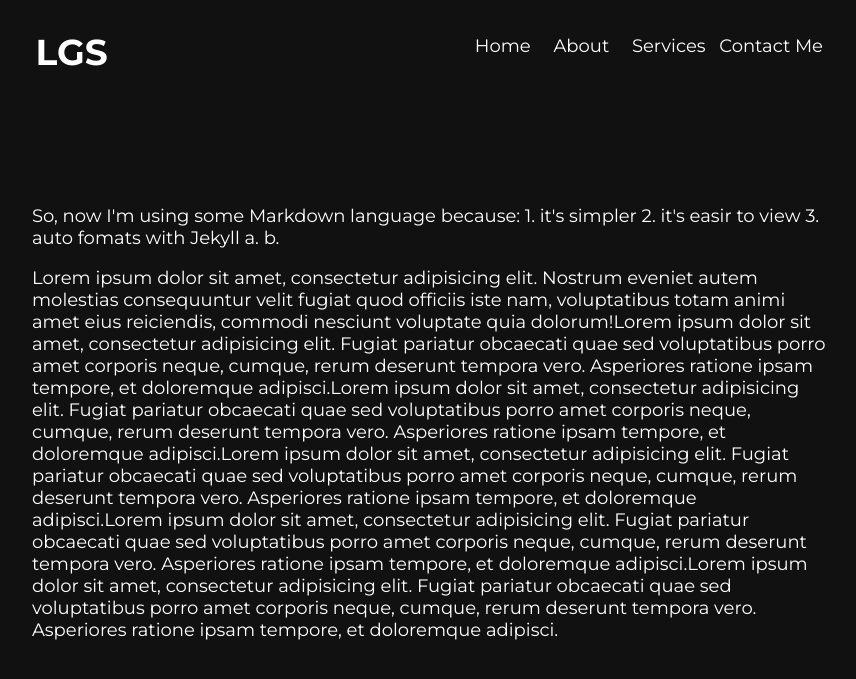
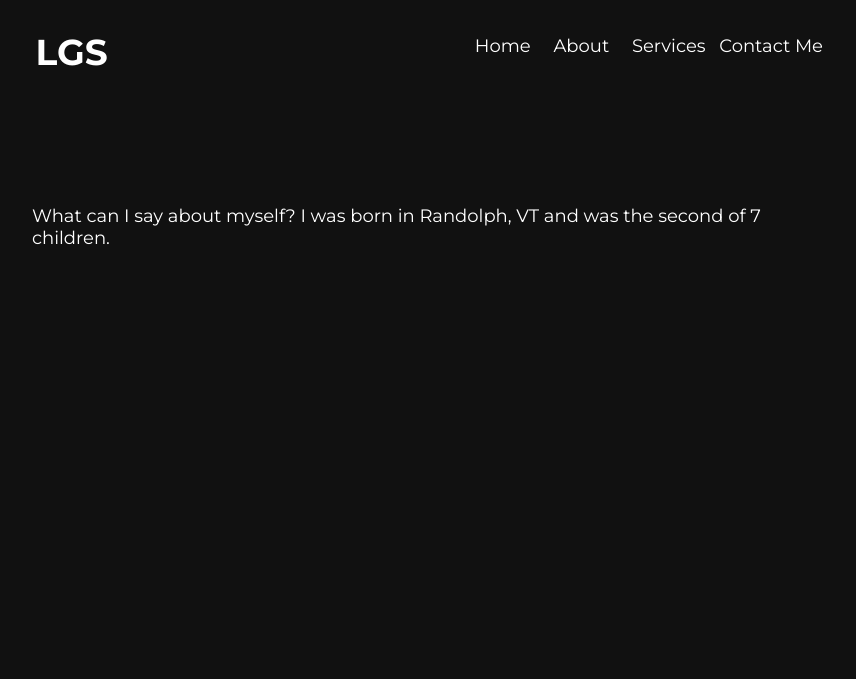
Before and after one commit to delonline/delonline.github.io, a Jekyll site: the page built from about.html, in a window 1280 px wide. Shown: the top 679 px of the page, without its empty margins (208-1064 px from the left). Built offline with Jekyll 4.4.1, drawn with Linux system fonts in a browser that asks for light colours.

Commit message:
Update about.html

```diff
--- a/about.html
+++ b/about.html
@@ -2,12 +2,4 @@
 layout: default
 title: Del Brown, Retired Traveler
 ---
-
-So, now I'm using some Markdown language because:
-1. it's simpler
-2. it's easir to view
-3. auto fomats with Jekyll
-a.
-b.
-
-<p>Lorem ipsum dolor sit amet, consectetur adipisicing elit. Nostrum eveniet autem molestias consequuntur velit fugiat quod officiis iste nam, voluptatibus totam animi amet eius reiciendis, commodi nesciunt voluptate quia dolorum!Lorem ipsum dolor sit amet, consectetur adipisicing elit. Fugiat pariatur obcaecati quae sed voluptatibus porro amet corporis neque, cumque, rerum deserunt tempora vero. Asperiores ratione ipsam tempore, et doloremque adipisci.Lorem ipsum dolor sit amet, consectetur adipisicing elit. Fugiat pariatur obcaecati quae sed voluptatibus porro amet corporis neque, cumque, rerum deserunt tempora vero. Asperiores ratione ipsam tempore, et doloremque adipisci.Lorem ipsum dolor sit amet, consectetur adipisicing elit. Fugiat pariatur obcaecati quae sed voluptatibus porro amet corporis neque, cumque, rerum deserunt tempora vero. Asperiores ratione ipsam tempore, et doloremque adipisci.Lorem ipsum dolor sit amet, consectetur adipisicing elit. Fugiat pariatur obcaecati quae sed voluptatibus porro amet corporis neque, cumque, rerum deserunt tempora vero. Asperiores ratione ipsam tempore, et doloremque adipisci.Lorem ipsum dolor sit amet, consectetur adipisicing elit. Fugiat pariatur obcaecati quae sed voluptatibus porro amet corporis neque, cumque, rerum deserunt tempora vero. Asperiores ratione ipsam tempore, et doloremque adipisci.</p>
+What can I say about myself?  I was born in Randolph, VT and was the second of 7 children.
```
